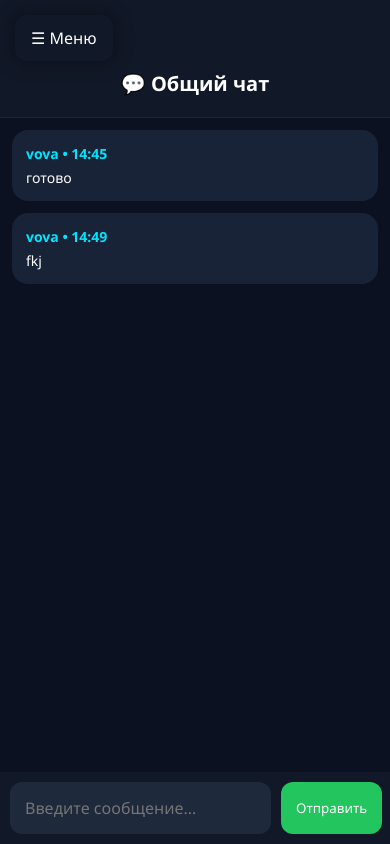
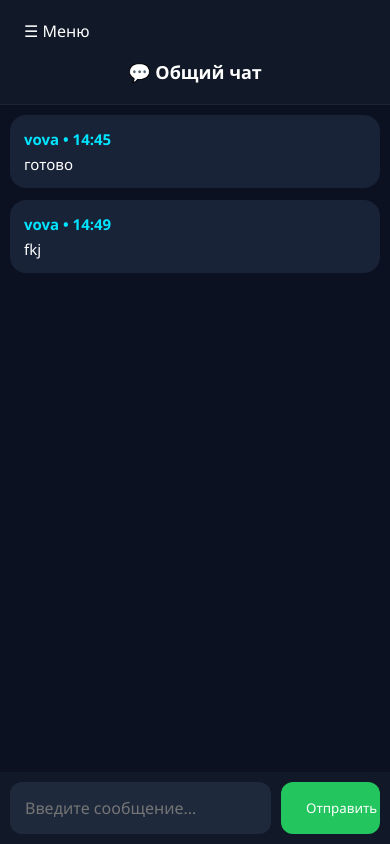
Before and after one commit to gomqq/MyMessenger, a Flask app: page /chat in a window 390 px wide. Run offline with Flask 3, Linux system fonts and the light colour scheme; a user stored in the database is signed in; data comes from the database, SQL or seed files in the repository.

Commit message:
mobile chat

```diff
--- a/templates/chat.html
+++ b/templates/chat.html
@@ -18,8 +18,6 @@
 body{
     background:#0b1120;
     color:white;
-    height:100vh;
-    overflow:hidden;
 }
 
 .wrapper{
@@ -114,14 +112,13 @@ body{
     border-bottom:1px solid rgba(255,255,255,.05);
     font-size:20px;
     font-weight:600;
-    position:relative;
-    z-index:1;
+    text-align:center;
 }
 
 .messages{
     flex:1;
     overflow-y:auto;
-    padding:25px;
+    padding:20px;
 }
 
 .message{
@@ -129,6 +126,7 @@ body{
     padding:14px;
     border-radius:16px;
     margin-bottom:12px;
+    word-break:break-word;
 }
 
 .author{
@@ -140,7 +138,7 @@ body{
 .form{
     display:flex;
     gap:10px;
-    padding:20px;
+    padding:15px;
     background:#111827;
 }
 
@@ -151,6 +149,7 @@ body{
     border-radius:12px;
     background:#1e293b;
     color:white;
+    font-size:16px;
 }
 
 .form button{
@@ -164,10 +163,7 @@ body{
 
 .mobile-menu{
     display:none;
-    pointer-events:auto;
 }
-
-/* МОБИЛЬНАЯ ВЕРСИЯ */
 
 @media (max-width:768px){
 
@@ -178,30 +174,33 @@ body{
     .mobile-menu{
         display:block;
         position:fixed;
-        top:15px;
-        left:15px;
-        z-index:999999;
+        top:10px;
+        left:10px;
+        z-index:9999;
         background:#111827;
         color:white;
         text-decoration:none;
-        padding:12px 16px;
-        border-radius:12px;
-        pointer-events:auto;
-        box-shadow:0 0 20px rgba(0,0,0,.4);
+        padding:10px 14px;
+        border-radius:10px;
+    }
+
+    .wrapper{
+        display:block;
     }
 
     .chat-header{
-        padding-top:70px;
-        text-align:center;
+        padding-top:60px;
+        font-size:18px;
     }
 
     .messages{
-        padding:12px;
+        padding:10px;
         padding-bottom:90px;
     }
 
     .message{
-        font-size:14px;
+        width:100%;
+        font-size:15px;
     }
 
     .form{
@@ -212,12 +211,8 @@ body{
         padding:10px;
     }
 
-    .form input{
-        font-size:16px;
-    }
-
     .form button{
-        padding:15px;
+        min-width:90px;
     }
 
 }
@@ -246,7 +241,6 @@ body{
 <div class="users">
 
 {% for user in users %}
-
 {% if user[0] != username %}
 
 <a class="user" href="/dialog/{{ user[0] }}">
@@ -262,7 +256,6 @@ body{
 </a>
 
 {% endif %}
-
 {% endfor %}
 
 </div>
@@ -325,9 +318,7 @@ function loadMessages() {
 fetch("/messages")
 .then(response => response.text())
 .then(data => {
-
 document.getElementById("messages").innerHTML = data;
-
 });
 
 }
```
